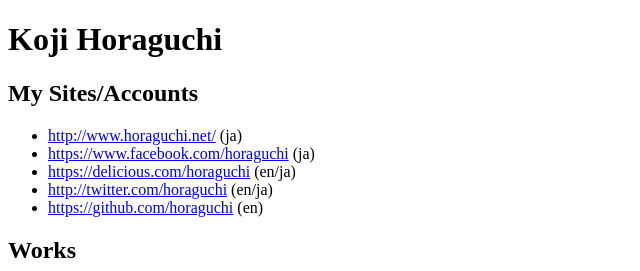
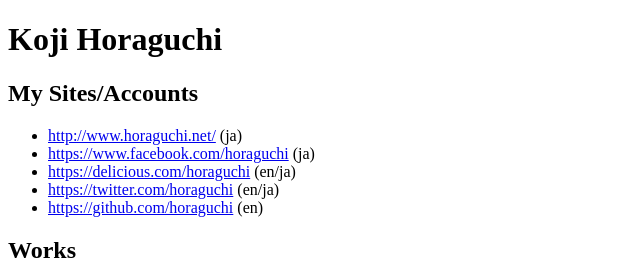
Before and after one commit to horaguchi/horaguchi.github.io, a plain HTML site: page index.html in a window 1280 px wide. Shown: the top 271 px of the page, 0-640 px from the left. Drawn offline with Linux system fonts and the light colour scheme.

Commit message:
Update index.html

```diff
--- a/index.html
+++ b/index.html
@@ -13,7 +13,7 @@
 <li><a href="http://www.horaguchi.net/">http://www.horaguchi.net/</a> (ja)</li>
 <li><a href="https://www.facebook.com/horaguchi">https://www.facebook.com/horaguchi</a> (ja)</li>
 <li><a href="https://delicious.com/horaguchi">https://delicious.com/horaguchi</a> (en/ja)</li>
-<li><a href="http://twitter.com/horaguchi">http://twitter.com/horaguchi</a> (en/ja)</li>
+<li><a href="https://twitter.com/horaguchi">https://twitter.com/horaguchi</a> (en/ja)</li>
 <li><a href="https://github.com/horaguchi">https://github.com/horaguchi</a> (en)</li>
 </ul>
 
```
